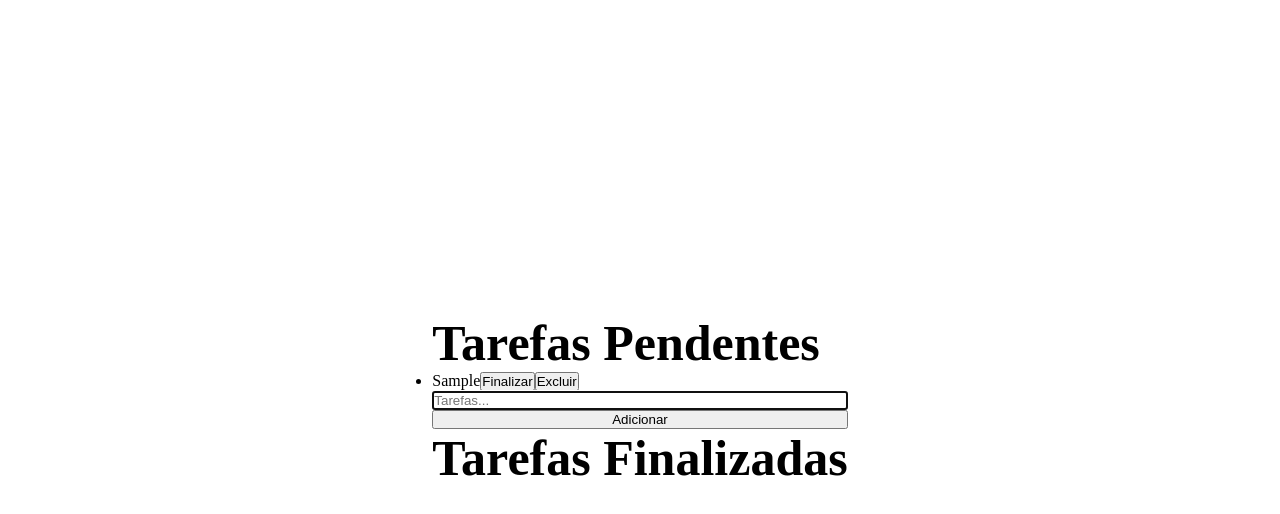
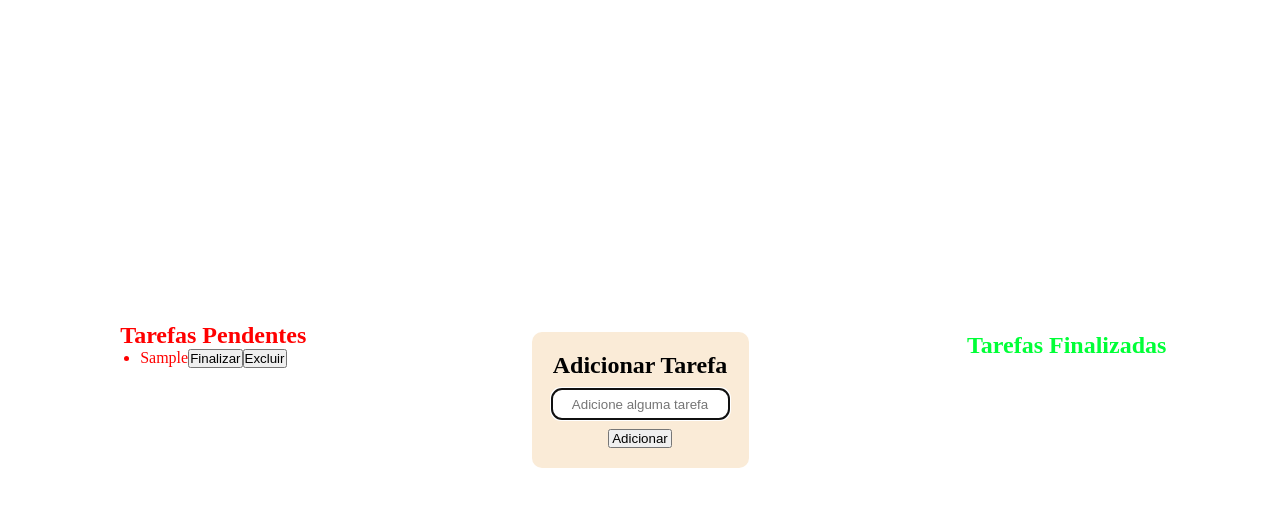
Before and after one commit to Re-Chagas/Lista-de-tarefas, a plain HTML site: page index.html in a window 1280 px wide. Both pictures are taken after typing "Sample" into the empty fields and a click on the button "Adicionar". Drawn offline with Linux system fonts and the light colour scheme.

Commit message:
finalizado

```diff
--- a/Css/Style.css
+++ b/Css/Style.css
@@ -7,20 +7,62 @@
 body{
     width: 100vw;
     height: 100vh;
-    display: flex;
-    justify-content: center;
-    align-items: center;
 }
 
 .all{
     display: flex;
-    flex-direction: column;
+    flex-direction: row;
 }
 
-h2{
-    font-size: 50px;
+.esquerdo, .meio, .direito{
+    display: flex;
+    justify-content: center;
+    align-items: center;
+    flex-direction: column;
+    width: 33.5vw;
+    height: 100vh;
 }
 
-.Tpen{
+.esquerdo, .direito{
+    padding-bottom: 110px;
+}
 
+.meio-meio{
+    display: flex;
+    align-items: center;
+    flex-direction: column;
+    gap: 10px;
+    padding: 20px;
+    border-radius: 10px;
+    background-color: antiquewhite;
 }
+
+.meio-meio button{
+    width: 5vw;
+}
+
+
+.esquerdo{
+    background-color: rgb(255, 255, 255);
+    color: rgb(255, 0, 0);
+}
+
+.meio{
+    background-color: rgb(255, 255, 255);
+    color: rgb(0, 0, 0);
+}
+
+.direito{
+    background-color: rgb(255, 255, 255);
+    color: rgb(0, 255, 55);
+}
+
+#resultado{
+    border-radius: 10px;
+    border: 0;
+    height: 30px;
+}
+
+#resultado::placeholder{
+    text-align: center;
+}
--- a/index.html
+++ b/index.html
@@ -11,16 +11,25 @@
     <body>
 
         <div class="all">
+            <div class="esquerdo">
+                <h2>Tarefas Pendentes</h2>
 
-        <h2>Tarefas Pendentes</h2>
                 <div class="Tpen">
                     <ul id="item"></ul>
                 </div>
-        <input type="text" name="" id="resultado" placeholder="Tarefas...">
+            </div>
+            <div class="meio">
+                <div class="meio-meio">
+                    <h2>Adicionar Tarefa</h2>
+                    <input type="text" name id="resultado" placeholder="Adicione alguma tarefa">
                     <button type="submit" id="button">Adicionar</button>
+                </div>
+            </div>
+            <div class="direito">
                 <h2>Tarefas Finalizadas</h2>
                 <div>
                     <ul id="finalizadas"></ul>
+                </div>
             </div>
         </div>
 
--- a/js/math.js
+++ b/js/math.js
@@ -1,32 +1,30 @@
-function addItens() {
+function AdicionarItens() {
     let resultado = document.getElementById("resultado");
         if (resultado.value.trim() !== "") {
         let selecionados = document.createElement("li");
         selecionados.innerHTML = resultado.value;
 
-        resultado.focus();
+        let FinButton = document.createElement("button");
+        FinButton.innerHTML = "Finalizar";
+        FinButton.className = "FinButton";
 
-        let finalizarBtn = document.createElement("button");
-        finalizarBtn.innerHTML = "Finalizar";
-        finalizarBtn.className = "finalizarBtn";
-        finalizarBtn.addEventListener("click", function() {
-            finalizarTarefa(selecionados);
-        });
+        let  delButton = document.createElement("button");
+        delButton.innerHTML = "Excluir";
+
+        selecionados.appendChild(FinButton);
+        selecionados.appendChild(delButton);
+        document.getElementById("item").appendChild(selecionados);
+        resultado.value = ""
 
         resultado.focus();
 
-        let excluirBtn = document.createElement("button");
-        excluirBtn.innerHTML = "Excluir";
-        excluirBtn.addEventListener("click", function() {
+        //addevents
+        FinButton.addEventListener("click", function() {
+            finalizarTarefa(selecionados);
+        });
+        delButton.addEventListener("click", function() {
             excluirTarefa(selecionados);
         });
-
-        resultado.focus();
-
-        selecionados.appendChild(finalizarBtn);
-        selecionados.appendChild(excluirBtn);
-        document.getElementById("item").appendChild(selecionados);
-        resultado.value = ""
     }
 }
 
@@ -37,9 +35,9 @@ function finalizarTarefa(tarefa) {
 function excluirTarefa(tarefa) {
     tarefa.remove();
 }
-document.getElementById("button").addEventListener("click", addItens);
+document.getElementById("button").addEventListener("click", AdicionarItens);
 document.addEventListener("keypress", function(event) {
     if (event.keyCode === 13) {
-        addItens();
+        AdicionarItens();
     }
 })
```
Lines whose indentation alone changed are shown as unchanged.
